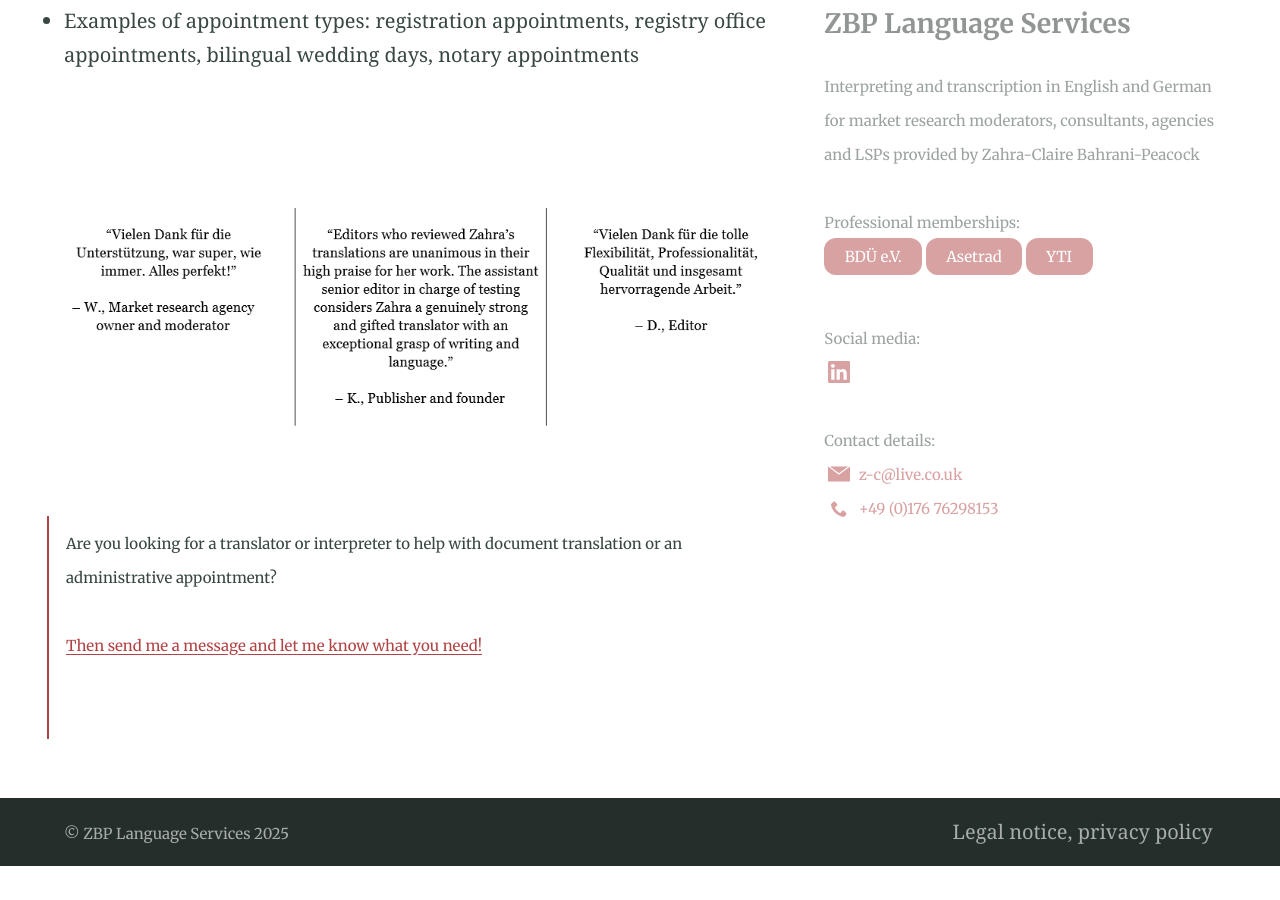
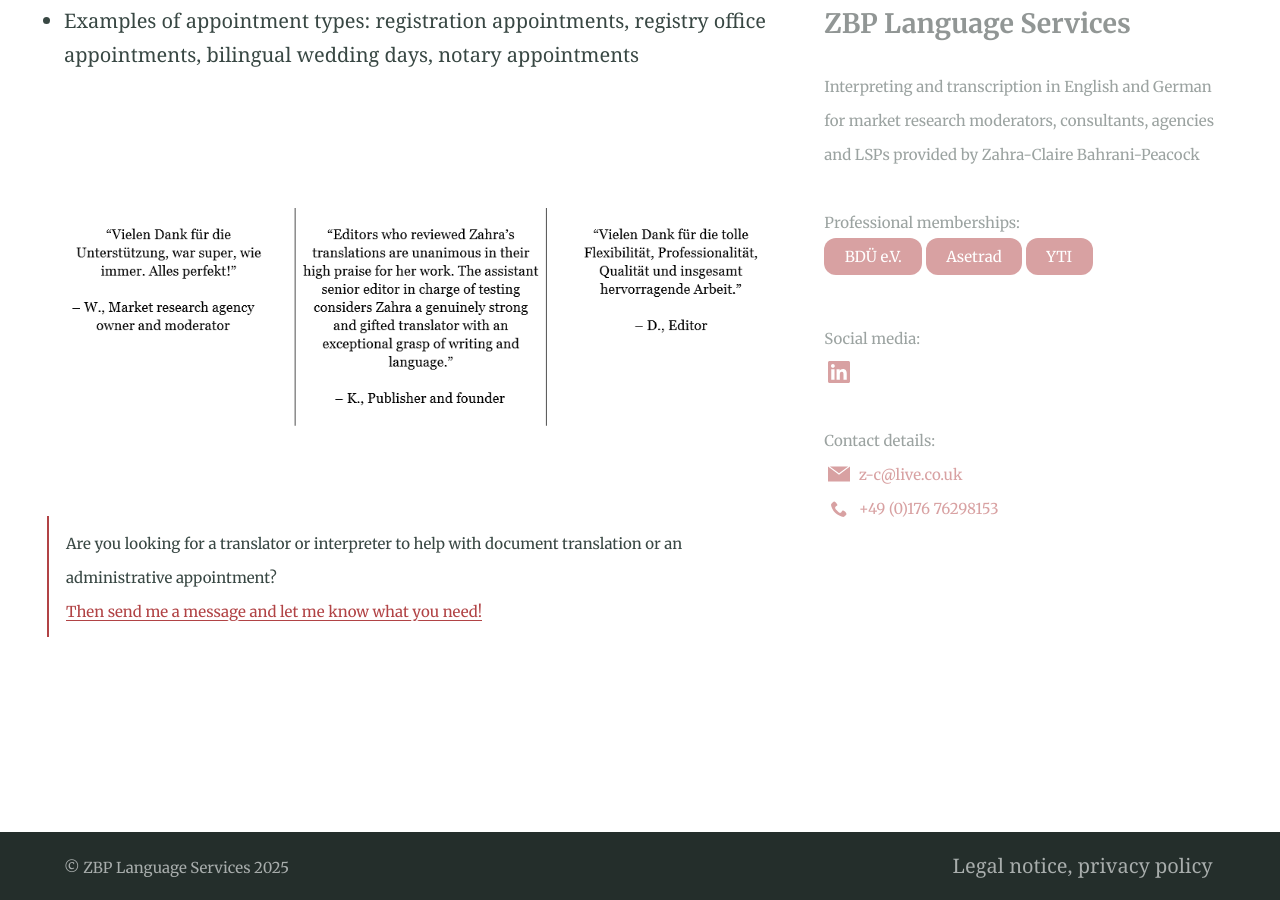
Before and after one commit to Website-2/certified.zbp-language-services.github.io, a Jekyll site: the page built from services.md, in a window 1280 px wide and 900 px high, scrolled down 1102 px. Built offline with Jekyll 4.4.1, drawn with Linux system fonts in a browser that asks for light colours; before the commit the page ends 1968 px from its top, so only the background shows below that.

Commit message:
Text update

```diff
--- a/services.md
+++ b/services.md
@@ -21,7 +21,6 @@ aside: true
 
 {% include figure.html image="/assets/Testimonials_services.png" position="center" %}
 <br>
-><small>Are you looking for a translator or interpreter to help with document translation or an administrative appointment?
-<br><br>
-[Then send me a message and let me know what you need!](/contact/)</small>
+><small>Are you looking for a translator or interpreter to help with document translation or an administrative appointment?<br>[Then send me a message and let me know what you need!](/contact/)</small>
+
 <br><br><br>
```
